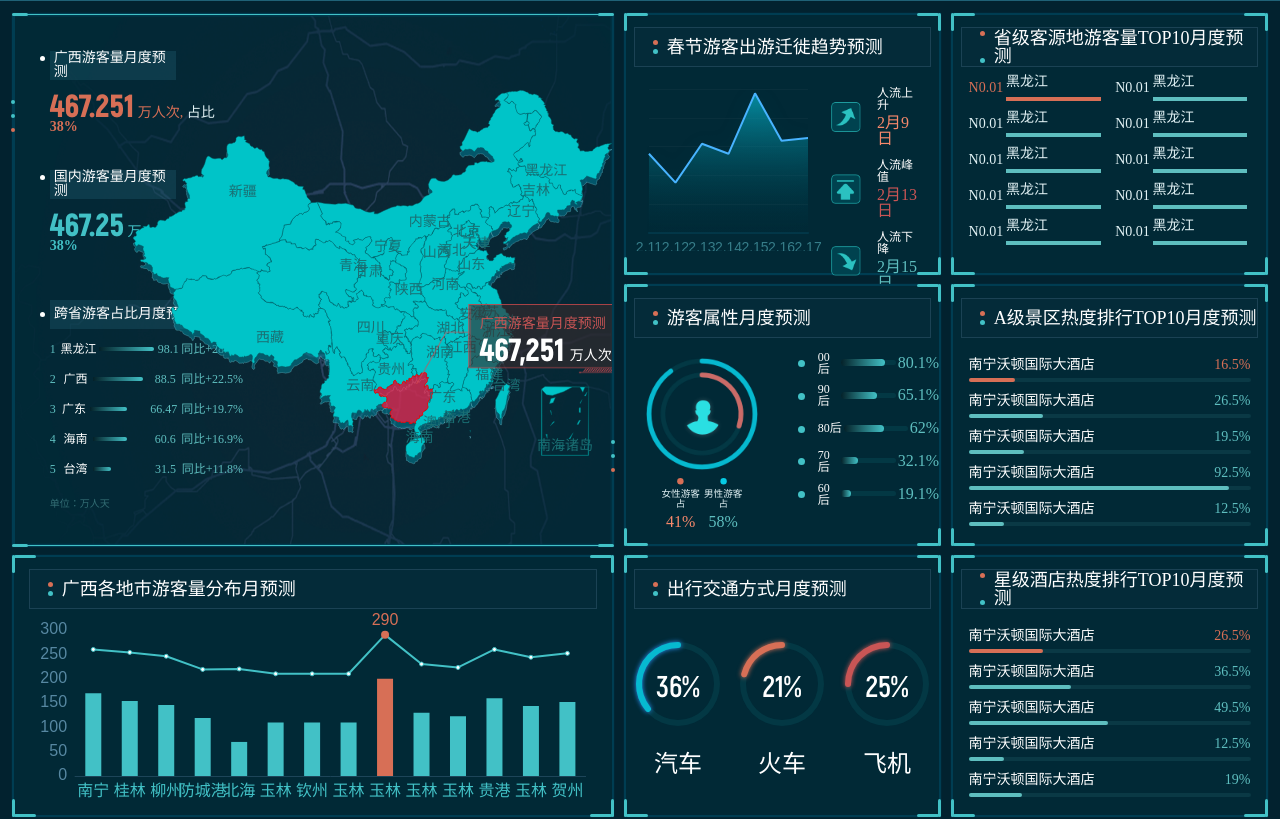
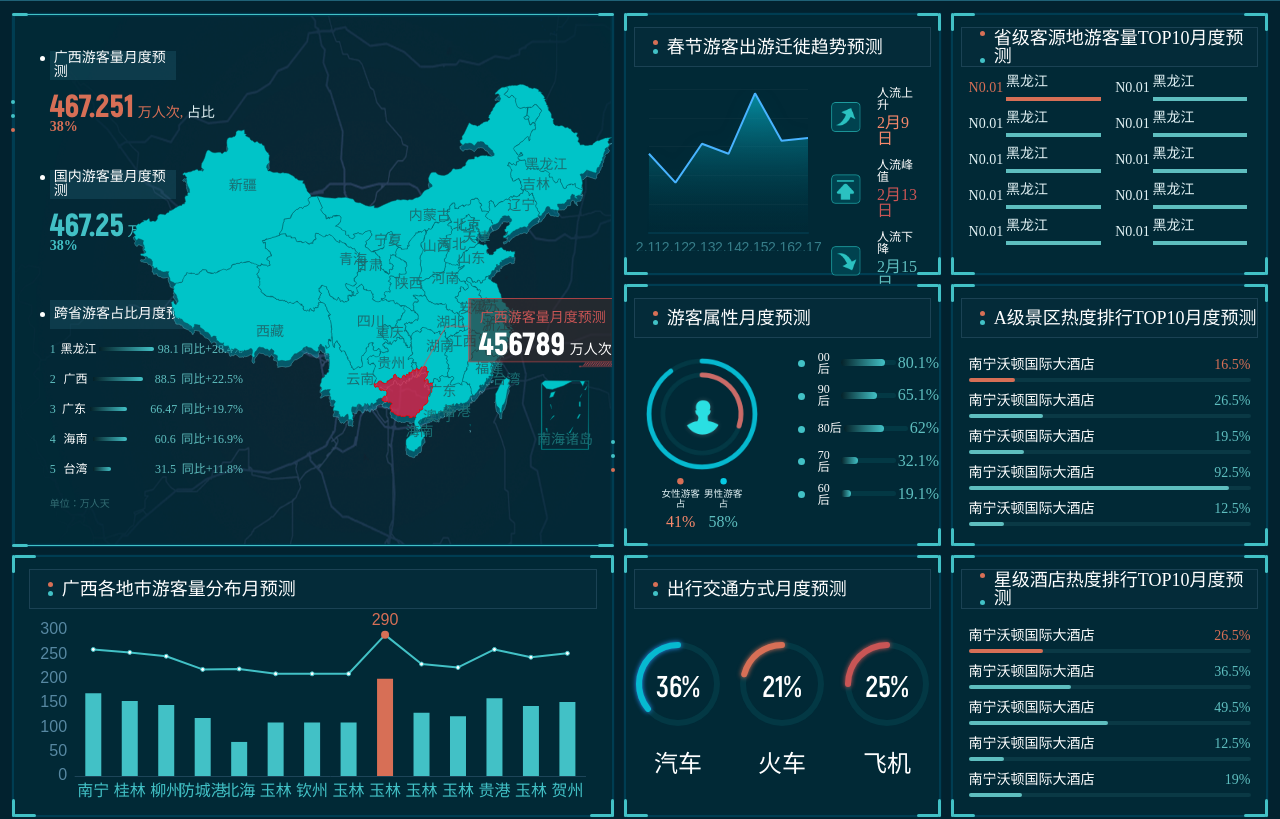
Before and after one commit to ID-Emmett/market, a plain HTML site: page index.html in a window 1280 px wide. Shown: the part 65-884 px from the top of the page. Drawn offline with Linux system fonts and the light colour scheme; a web font is replaced by a local one.

Commit message:
样式调整完毕

```diff
--- a/css/index.css
+++ b/css/index.css
@@ -240,7 +240,7 @@ h1 {
   height: 90%;
   /* background-color: rgba(197, 141, 150,0.5); */
   position: absolute;
-  right: 0;
+  right: 0px;
   top: 0px;
   padding-top: 50px;
   z-index: 1;
@@ -622,9 +622,11 @@ h1 {
   #map {
     width: 80%;
     height: 70%;
-    top: 20%;
+    /* top: 20%; */
+    /* background-color: #06cbe4; */
   }
 }
+
 /* 宽度小于等于1700执行 */
 @media screen and (max-width: 1700px) {
   .mppse {
@@ -674,6 +676,7 @@ h1 {
     font-size: 14px;
   }
 }
+
 /* 高度大于等于1200的情况下 */
 @media screen and (min-height: 1200px) {
   .map-box {
@@ -683,9 +686,9 @@ h1 {
     margin-top: 25px;
     height: 340px;
   }
-  #map {
+  /* #map {
     height: 84%;
-  }
+  } */
   .contb-right {
     /* background-color: #5a5c5c; */
     height: 100%;
@@ -736,10 +739,10 @@ h1 {
   #distributed {
     height: 280px;
   }
-  .hi-t{
+  .hi-t {
     font-size: 16px;
   }
-  .heat-item{
+  .heat-item {
     height: 30px;
   }
 }
@@ -779,11 +782,11 @@ h1 {
   .ch-title h2 {
     font-size: 18px;
   }
-  #map{
+  #map {
     height: 86%;
-    margin-top: -100px;
+    /* margin-top: -100px; */
   }
-  .heat-item{
+  .heat-item {
     height: 28px;
   }
   .hi-b {
@@ -831,7 +834,7 @@ h1 {
     height: 180px;
     font-size: 14px;
   }
-  .heat-item{
+  .heat-item {
     height: 24px;
   }
   .hi-b {
@@ -840,10 +843,10 @@ h1 {
   .hib-color {
     height: 4px;
   }
-  .mopse{
+  .mopse {
     height: 10px;
   }
-  .monthly-box{
+  .monthly-box {
     transform: scale(0.8);
     margin-top: -6px;
   }
@@ -867,9 +870,9 @@ h1 {
     height: 180px;
     /* background-color: #033844; */
   }
-  #map{
+  #map {
     height: 86%;
-    margin-top: -100px;
+    /* margin-top: -100px; */
   }
   .chunjie {
     margin-top: -20px;
--- a/js/index.js
+++ b/js/index.js
@@ -125,7 +125,7 @@ let mapOption = {
             formatter: [
               "{b| }",
               "{a|{b}游客量月度预测}",
-              "{x| 467,251}", //显示数据
+              "{x| {c}}", //显示数据
               "{d| 万人次}",
               // "{c|广西游客量月度预测}",
             ].join("\n"),
@@ -194,26 +194,27 @@ let mapOption = {
       //     }
       // }],
 
-      regions: [
-        {
-          name: "南海诸岛",
-          itemStyle: {
-            // 隐藏地图
-            normal: {
-              opacity: 0, // 为 0 时不绘制该图形
-            },
-          },
-          label: {
-            show: false, // 隐藏文字
-          },
-        },
-      ],
+      // regions: [
+      //   {
+      //     name: "南海诸岛",
+      //     itemStyle: {
+      //       // 隐藏地图
+      //       normal: {
+      //         opacity: 0, // 为 0 时不绘制该图形
+      //       },
+      //     },
+      //     label: {
+      //       show: false, // 隐藏文字
+      //     },
+      //   },
+      // ],
       //
       data: [
         {
           name: "广西",
-          selected: true,
-        }, // selected:true 默认选中
+          value:'456789',
+          selected: true,//默认选中
+        }, // selected:true
       ],
       zlevel: 1,
     },
```
